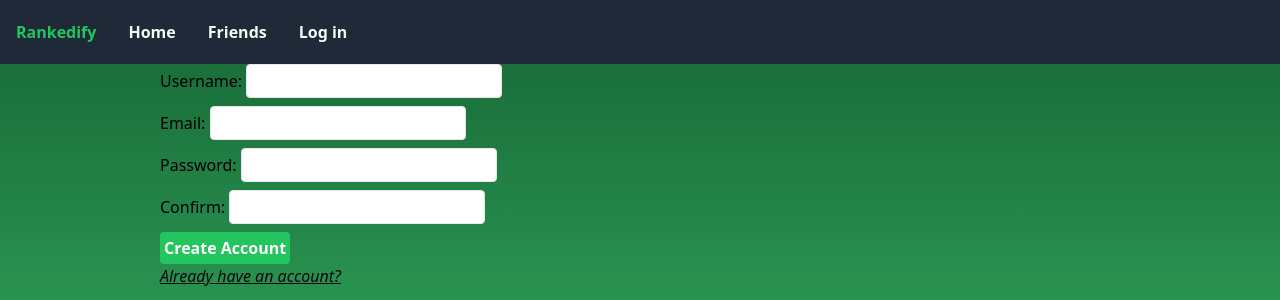
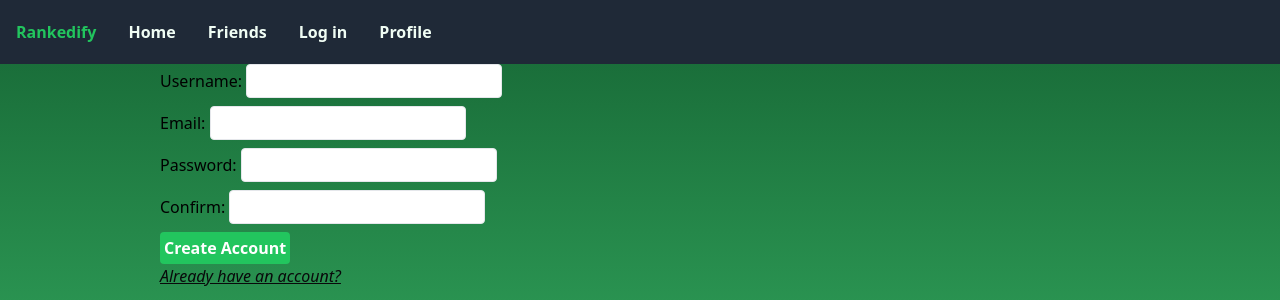
Before and after one commit to DC0400/WAD2_12B_Group_Project, a Django app: page /rankedify/signup in a window 1280 px wide. Shown: the top 300 px of the page. Run offline with Django 3.2, Linux system fonts and the light colour scheme; some libraries are stand-ins or nearby versions.

Commit message:
Added profile link onto navbar

```diff
--- a/templates/rankedify/template-page.html
+++ b/templates/rankedify/template-page.html
@@ -10,7 +10,7 @@
         <!--Include JQuery-->
         <script src="https://ajax.googleapis.com/ajax/libs/jquery/3.7.1/jquery.min.js"></script>
 
-        <!--Adds tailwind styling onto elements-->
+        <!--Links jquery script that applies styling to the appropiate elements-->
         <script src="{% static 'js/page_styling.js' %}"></script>
 
         <link rel="stylesheet" type="text/tailwindcss" href="style.css">
@@ -21,9 +21,10 @@
     <body>
         <nav>
             <div id="logo">Rankedify</div>
-            <a href="/home"><div class="nav-item">Home</div></a>
-            <a href="/Friends"><div class="nav-item">Friends</div></a>
-            <a href="/Log-in"><div class="nav-item">Log in</div></a>
+            <a href="/rankedify/home"><div class="nav-item">Home</div></a>
+            <a href="/rankedify/Friends"><div class="nav-item">Friends</div></a>
+            <a href="/rankedify/Log-in"><div class="nav-item">Log in</div></a>
+            <a href="/rankedify/profile"><div class="nav-item">Profile</div></a>
         </nav>
 
         <div id="page-body">
```
